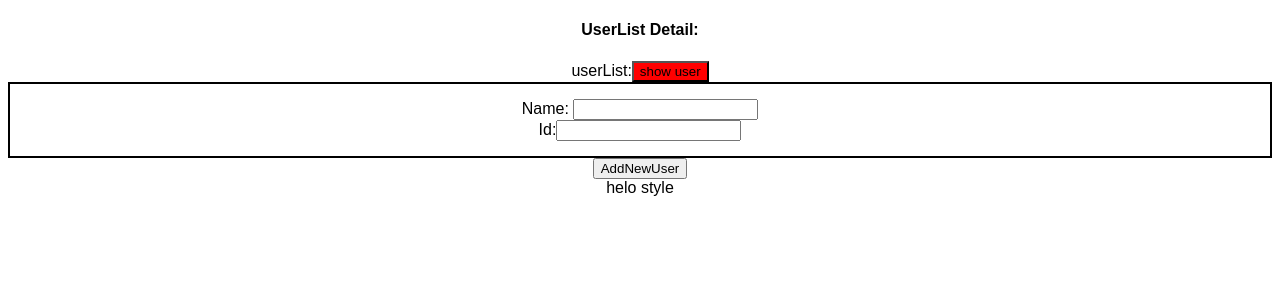
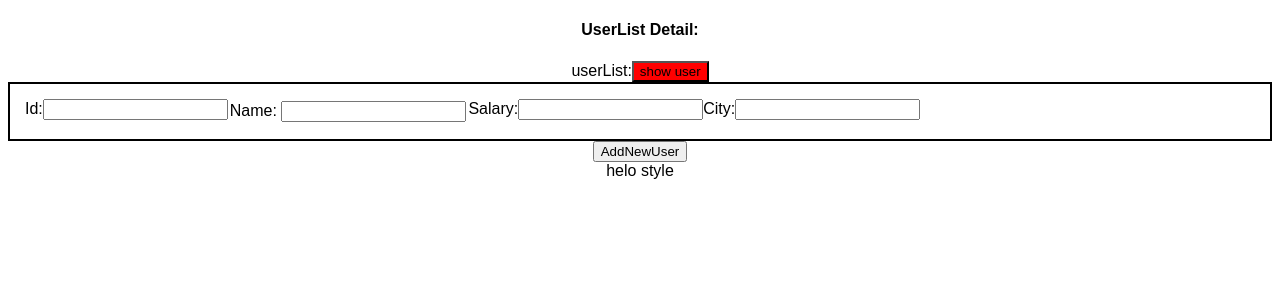
Before and after one commit to SWEETY05/React-sanbox, a React (Create React App) app: page / in a window 1280 px wide. Shown: the top 300 px of the page. Built offline with nearby package versions, Linux system fonts and the light colour scheme.

Commit message:
style added

```diff
--- a/src/User.js
+++ b/src/User.js
@@ -53,12 +53,21 @@ const User = () => {
       </button>
       <form className="form">
         <div>
+          Id:
+          <input type="text" value={id} onChange={idClick} />
+        </div>
+        <div className="child">
           Name: <input type="text" value={name} onChange={nameClick} />
         </div>
         <div>
-          Id:
+          Salary:
           <input type="text" value={id} onChange={idClick} />
         </div>
+        <div>
+          City:
+          <input type="text" value={id} onChange={idClick} />
+        </div>
+
         {/*<input type="text" value={salary} onChange={onChange} />
       <input type="text" value={city} onChange={onChange} />  */}
       </form>
--- a/src/styles.css
+++ b/src/styles.css
@@ -5,4 +5,9 @@
 .form {
   border: 2px solid black;
   padding: 15px;
+  display: flex;
+  flex-wrap: wrap;
 }
+.child {
+  padding: 2px;
+}
```
